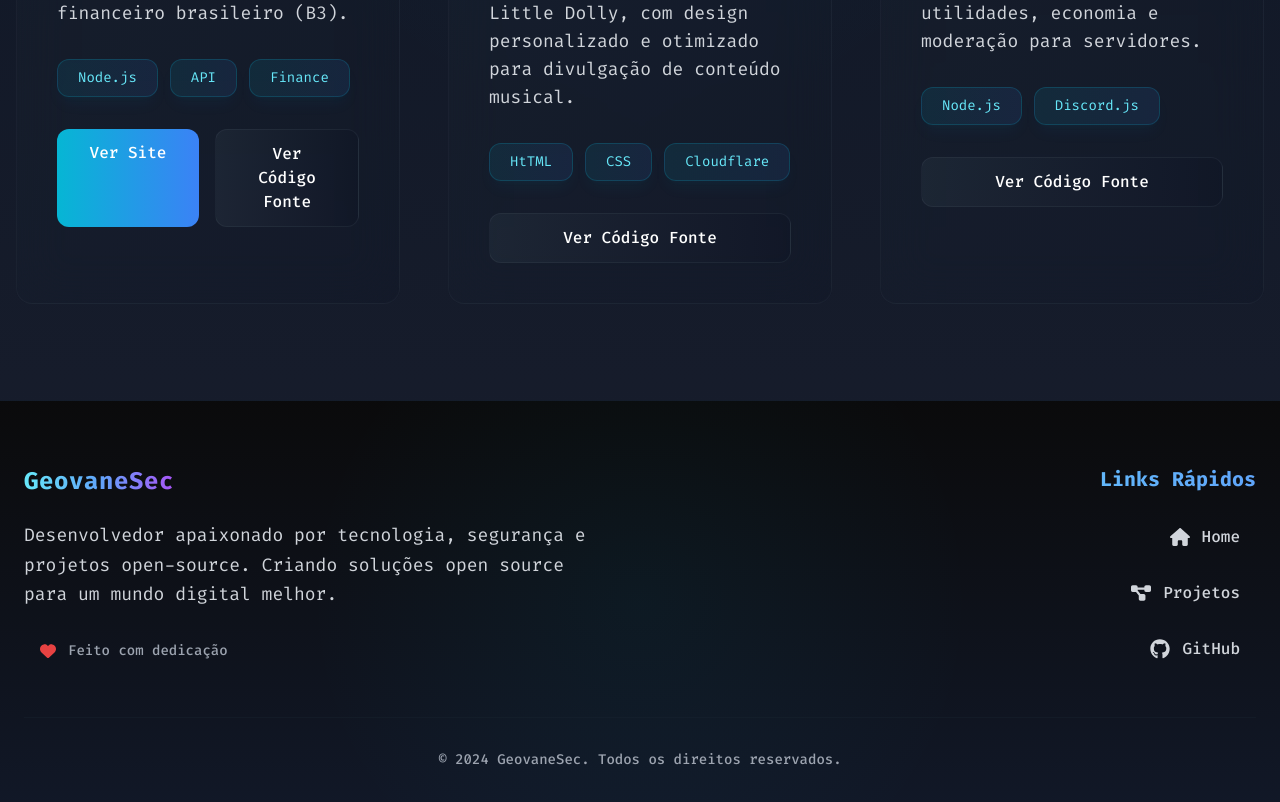
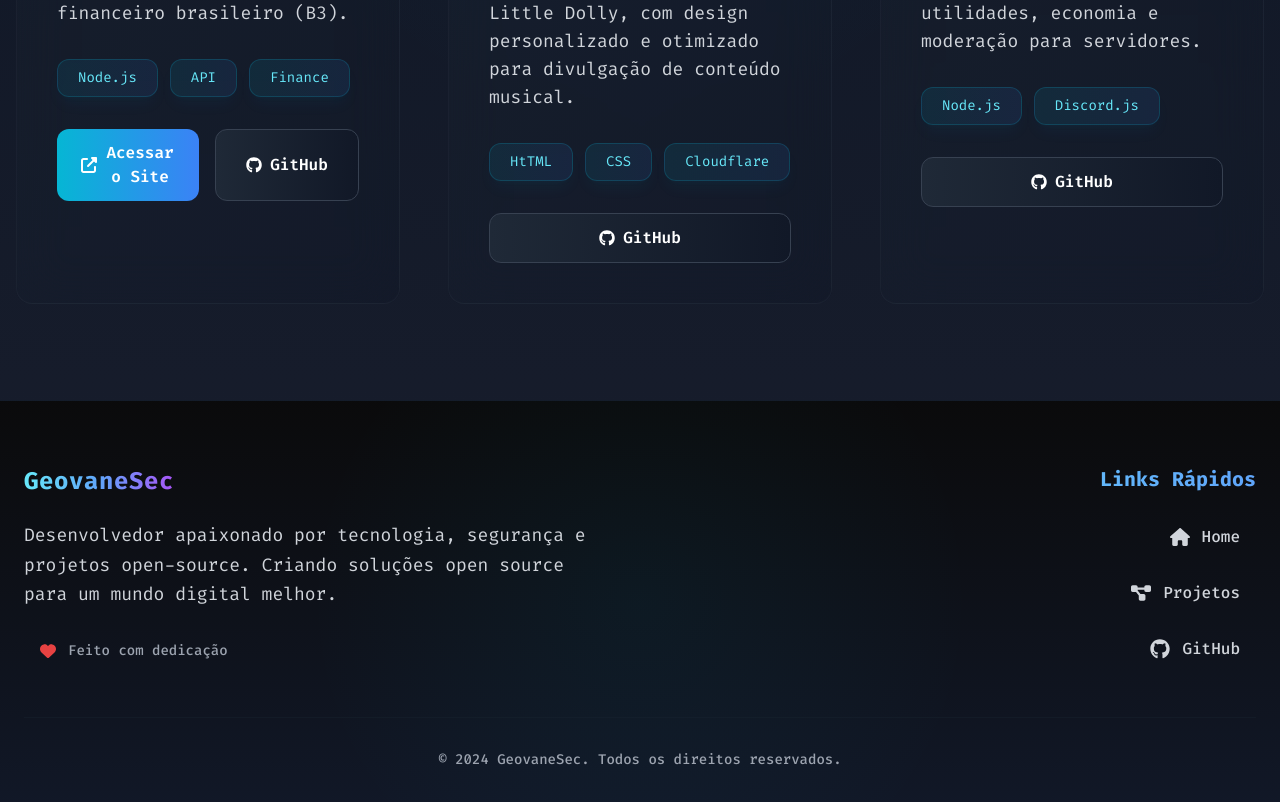
Before and after one commit to GeovaneDev/GeovaneDev.github.io, a Next.js app: page / in a window 1280 px wide. Shown: the part 1140-1942 px from the top of the page. Built offline with nearby package versions, Linux system fonts and the light colour scheme.

Commit message:
Melhorias e correção nos botões dos projetos
Melhorias no desing dos botões dos projetos para ficar mais coeso o site com a adição de icones

```diff
--- a/app/page.tsx
+++ b/app/page.tsx
@@ -127,24 +127,26 @@
                   ))}
                 </div>
 
-                <div className="flex gap-3 sm:gap-4 mt-auto">
+                <div className="flex flex-col sm:flex-row gap-3 sm:gap-4 mt-auto">
                   {project.demoEnabled && (
                     <a
                       href={project.link}
                       target="_blank"
                       rel="noopener noreferrer"
-                      className="flex-1 py-2.5 sm:py-3 px-4 sm:px-6 text-center rounded-xl bg-gradient-to-r from-cyan-500 to-blue-500 text-white text-sm sm:text-base font-medium hover:from-cyan-600 hover:to-blue-600 transition-all duration-300 transform hover:-translate-y-1 hover:shadow-lg hover:shadow-cyan-500/25"
+                      className="w-full sm:flex-1 py-3 px-6 text-center rounded-xl bg-gradient-to-r from-cyan-500 to-blue-500 text-white text-sm sm:text-base font-semibold hover:from-cyan-600 hover:to-blue-600 transition-all duration-300 transform hover:-translate-y-1 hover:shadow-lg hover:shadow-cyan-500/25 active:scale-[0.98] flex items-center justify-center gap-2"
                     >
-                      Ver Site
+                      <FontAwesomeIcon icon={faExternalLinkAlt} className="w-4 h-4" />
+                      <span>Acessar o Site</span>
                     </a>
                   )}
                   <a
                     href={project.github}
                     target="_blank"
                     rel="noopener noreferrer"
-                    className="flex-1 py-2.5 sm:py-3 px-4 sm:px-6 text-center rounded-xl bg-gradient-to-r from-gray-800/80 to-gray-900/80 text-white text-sm sm:text-base font-medium hover:from-gray-700 hover:to-gray-800 transition-all duration-300 transform hover:-translate-y-1 hover:shadow-lg hover:shadow-gray-700/25 border border-gray-600/20"
+                    className="w-full sm:flex-1 py-3 px-6 text-center rounded-xl bg-gradient-to-r from-gray-800 to-gray-900 text-white text-sm sm:text-base font-semibold hover:from-gray-700 hover:to-gray-800 transition-all duration-300 transform hover:-translate-y-1 hover:shadow-lg hover:shadow-gray-800/25 border border-gray-700 active:scale-[0.98] flex items-center justify-center gap-2"
                   >
-                    Ver Código Fonte
+                    <FontAwesomeIcon icon={faGithub} className="w-4 h-4" />
+                    <span>GitHub</span>
                   </a>
                 </div>
               </div>
```
